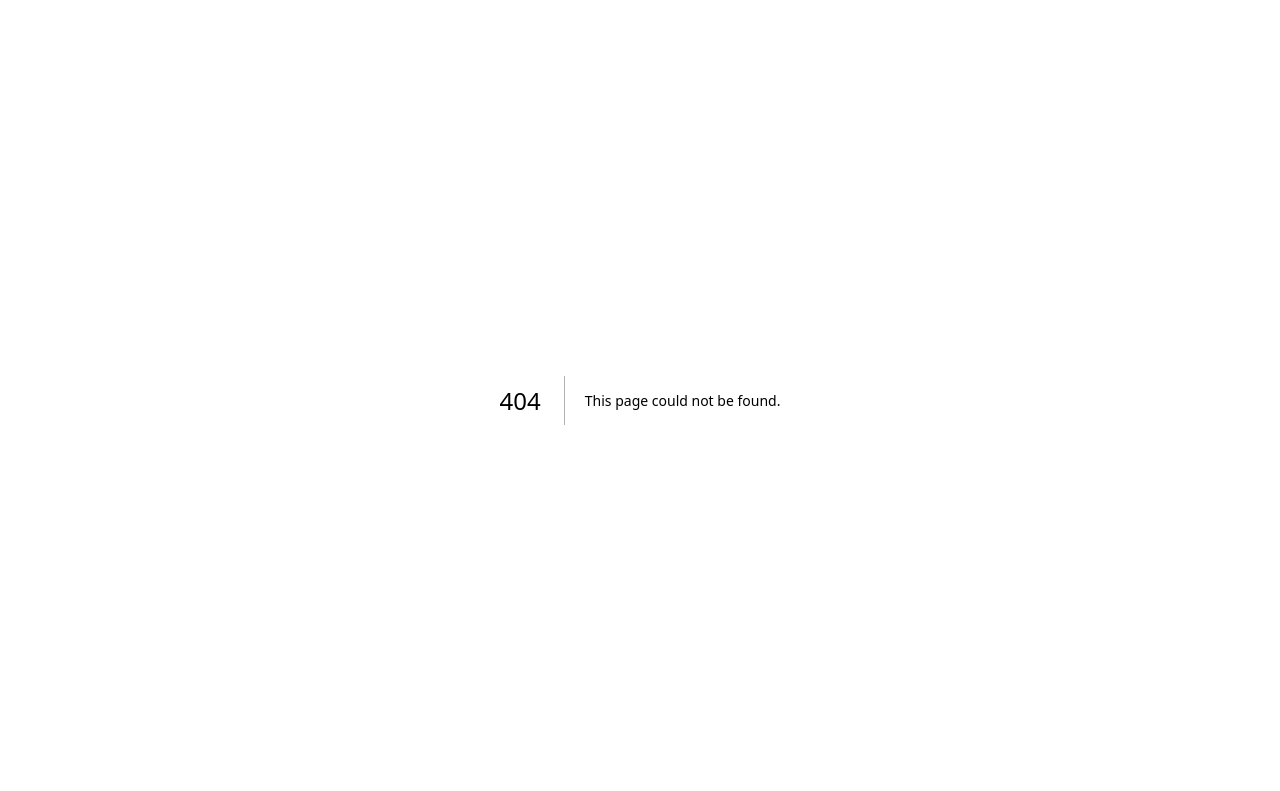
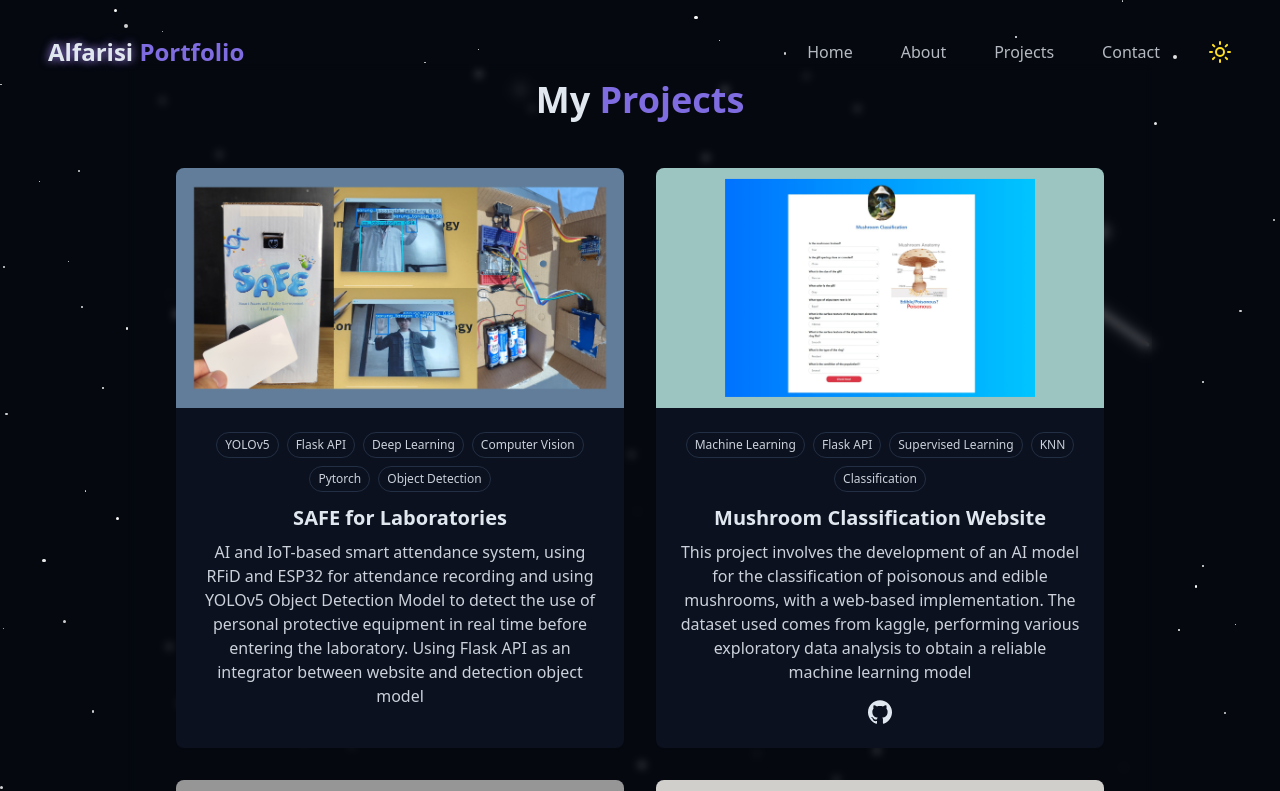
Before and after one commit to FaizAlfarisi/faiz-portfolio, a Next.js app: page /projects in a window 1280 px wide. Before the commit this address had no page. Shown: the top 791 px of the page. Built offline with nearby package versions, Linux system fonts and the light colour scheme.

Commit message:
projects-card-component, projects page

```diff
--- /dev/null
+++ b/src/app/about/page.tsx
@@ -0,0 +1,13 @@
+import React from 'react'
+
+const AboutPage = () => {
+  return (
+    <div className="h-screen overflow-y-scroll snap-y snap-mandatory">
+      <section className="snap-start h-screen bg-red-500">Hero</section>
+      <section className="snap-start h-screen bg-green-500">About</section>
+      <section className="snap-start h-screen bg-blue-500">Projects</section>
+    </div>
+  )
+}
+
+export default AboutPage
--- a/src/app/layout.tsx
+++ b/src/app/layout.tsx
@@ -1,6 +1,9 @@
 import type { Metadata } from "next";
 import { Geist, Geist_Mono } from "next/font/google";
 import "./globals.css";
+import StarBackground from "@/components/layout/StarBackground";
+import Navbar from "@/components/layout/Navbar";
+import Footer from "@/components/layout/Footer";
 
 const geistSans = Geist({
   variable: "--font-geist-sans",
@@ -43,7 +46,19 @@ export default function RootLayout({
       <body
         className={`${geistSans.variable} ${geistMono.variable} antialiased`}
       >
+      {/* Star Background */}
+      <StarBackground/>
+
+      {/* Navbar */}
+      <Navbar/>
+
+      {/* Main Content */}
+      <main>
         {children}
+      </main>
+
+      {/* Footer */}
+      <Footer/>
       </body>
     </html>
   );
--- a/src/app/page.tsx
+++ b/src/app/page.tsx
@@ -1,35 +1,17 @@
 import AboutSection from "../components/sections/AboutSection";
 import HeroSection from "../components/sections/HeroSection";
-import Navbar from "../components/layout/Navbar";
 import ProjectsSection from "../components/sections/ProjectsSection";
-import StarBackground from "../components/layout/StarBackground";
-import ThemeToggle from "../components/ui/ThemeToggle";
 import ContactSection from "@/components/sections/ContactSection";
-import Footer from "@/components/layout/Footer";
 
 export default function Home() {
   return (
     <div className="min-h-screen bg-background text-foreground overflow-x-hidden">
-      {/* Theme Toggle */}
-      <ThemeToggle/>
-
-      {/* Star Background */}
-      <StarBackground/>
-
-      {/* Navbar */}
-      <Navbar/>
-
-      {/* Main Content */}
-      <main>
+      <>
         <HeroSection/>
         <AboutSection/>
         <ProjectsSection/>
         <ContactSection/>
-      </main>
-
-      {/* Footer */}
-      <Footer/>
-
+      </>
     </div>
   );
 }
--- /dev/null
+++ b/src/app/projects/page.tsx
@@ -0,0 +1,29 @@
+import ProjectCard from '@/components/ui/ProjectCard'
+import { projects } from '@/contents/projects'
+import Link from 'next/link'
+import React from 'react'
+
+const ProjectsPage = () => {
+  return (
+    <section id='projects' className='py-16 px-4 relative flex flex-col'>
+      <div className='container mx-auto max-w-5xl backdrop-blur-xs text-center'>
+        <h2 className='text-3xl md:text-4xl font-bold max-w-5xl mb-12'>
+          My <span className='text-primary'>Projects</span>
+        </h2>
+        <div className='grid grid-cols-1 md:grid-cols-2 gap-8'>
+        {
+          projects
+          .map((project) => (
+            <ProjectCard data={project} key={project.id} imageHeight="h-60" descriptionClamp="line-clamp-none" tagsHeight='h-26 md:h-18'/>
+          ))
+        }
+        </div>
+      </div>
+      <div className='text-center m-6 p-4'>
+        <Link href="/" className='cosmic-button'>Home</Link>
+      </div>
+    </section>
+  )
+}
+
+export default ProjectsPage
--- a/src/components/layout/Navbar.tsx
+++ b/src/components/layout/Navbar.tsx
@@ -2,8 +2,9 @@
 
 import { cn } from "@/lib/utils";
 import { Menu, X } from "lucide-react";
-import Link from "next/link";
 import { useEffect, useState } from "react";
+import { useRouter, usePathname } from "next/navigation";
+import ThemeToggle from "../ui/ThemeToggle";
 
 const navItems = [
   { name: "Home", href: "#hero" },
@@ -16,6 +17,9 @@ export const Navbar = () => {
   const [isScrolled, setIsScrolled] = useState(false);
   const [isMenuOpen, setIsMenuOpen] = useState(false);
 
+  const router = useRouter();
+  const pathname = usePathname();
+
   useEffect(() => {
     const handleScroll = () => {
       setIsScrolled(window.scrollY > 10)
@@ -25,33 +29,46 @@ export const Navbar = () => {
     return () => window.removeEventListener("scroll", handleScroll)
   }, [])
 
+  const handleNavClick = (href: string) => {
+    if (pathname !== "/") {
+      router.push("/" + href);
+    } else {
+      const element = document.querySelector(href);
+      if (element) {
+        element.scrollIntoView();
+      }
+    }
+    setIsMenuOpen(false);
+  };
+
   return (
     <nav className={cn(
           "fixed w-full z-40 transition-all duration-300",
-          isScrolled ? "py-3 bg-background/80 backdrop-blur-md shadow-xs" : "py-5"
+          isScrolled ? "py-3 bg-background/80" : "py-5"
         )}
       >
       <div className="container flex items-center justify-between">
-        <Link
-          className="text-2xl font-bold text-primary flex items-center"
-          href="#hero"
+      <button
+        onClick={() => handleNavClick("#hero")}
+        className="text-2xl font-bold text-primary flex items-center hover:cursor-pointer"
       >
         <span className="relative z-10">
           <span className="text-glow text-foreground">Alfarisi</span> Portfolio
         </span>
-        </Link>
+      </button>
 
         {/* Desktop nav */}
         <div className="hidden md:flex space-x-12">
           {navItems.map((item,key) => (
-            <Link
+            <button
               key={key}
-              href={item.href}
-              className="text-foreground/80 hover:text-primary transition-colors duration-300"
+              onClick={() => handleNavClick(item.href)}
+              className="text-foreground/80 hover:text-primary transition-colors duration-300 hover:cursor-pointer"
             >
               {item.name}
-            </Link>
+            </button>
           ))}
+          <ThemeToggle/>
         </div>
 
         {/* Mobile nav */}
@@ -64,21 +81,17 @@ export const Navbar = () => {
             "fixed inset-0 bg-background/95 backdrop-blur-md z-40 flex flex-col items-center justify-center transition-all duration-300 md:hidden",
             isMenuOpen ? "opacity-100 pointer-events-auto" : "hidden pointer-none"
           )}>
-          <div className="flex flex-col space-y-8 text-xl">
-            {isMenuOpen ?
-              navItems.map((item,key) => (
-                <Link
+          <div className="flex flex-col space-y-8 text-xl items-center">
+            {navItems.map((item,key) => (
+                <button
                   key={key}
-                  href={item.href}
-                  className="text-foreground/80 hover:text-primary transition-colors duration-300"
-                  onClick={() => setIsMenuOpen(false)}
+                  onClick={() => handleNavClick(item.href)}
+                  className="text-foreground/90 hover:text-primary transition-colors duration-300"
                 >
                   {item.name}
-                </Link>
-              )) :
-              ""
-            }
-
+                </button>
+              ))}
+            <ThemeToggle />
           </div>
         </div>
       </div>
--- a/src/components/sections/AboutSection.tsx
+++ b/src/components/sections/AboutSection.tsx
@@ -13,7 +13,7 @@ export const AboutSection = () => {
 
         <div className="grid grid-cols-1 md:grid-cols-2 gap-8 items-center">
           <div className="flex items-center flex-col space-y-6 text-center">
-            <Image src="/speaker.png" alt="Speaker Build With AI 2025" width={500} height={500} className="w-100 h-100 grayscale hover:grayscale-0"/>
+            <Image src="/speaker.png" alt="Speaker Build With AI 2025" width={500} height={500} className="w-full max-w-xs aspect-square object-contain md:grayscale hover:grayscale-0"/>
           </div>
 
           <div className="grid grid-cols-1 gap-4 items-center">
@@ -60,7 +60,7 @@ export const AboutSection = () => {
               </div>
             </div>
             <div className="flex justify-center">
-              <Link href="#about" className="cosmic-button">Learn More</Link>
+              <Link href="/about" className="cosmic-button">Learn More</Link>
             </div>
           </div>
         </div>
--- a/src/components/sections/ProjectsSection.tsx
+++ b/src/components/sections/ProjectsSection.tsx
@@ -1,12 +1,9 @@
 import { projects } from '@/contents/projects'
-import { ExternalLinkIcon } from 'lucide-react'
-import Image from 'next/image'
 import Link from 'next/link'
 import React from 'react'
-import { SiGithub } from 'react-icons/si'
+import ProjectCard from '../ui/ProjectCard'
 
 const ProjectsSection = () => {
-
 
   return (
     <section id='projects' className='py-16 px-4 relative'>
@@ -19,41 +16,12 @@ const ProjectsSection = () => {
           projects
           .filter(project => [0, 1, 5].includes(project.id))
           .map((project) => (
-            <div key={project.id} className='group bg-card rounded-lg overflow-hidden shadow-xs card-hover'>
-              <div className='overflow-hidden h-42'>
-                <Image src={project.image} alt={project.title} height={500} width={500} className='w-full h-full object-cover transition-transform duration-500 group--hover:scale 110:'/>
-              </div>
-              <div className='p-6'>
-                <div className='flex flex-wrap gap-2 mb-4 justify-center'>
-                  {project.tags.map((tag, key) => (
-                    <span key={key} className='px-2 py-1 text-xs font-medium border rounded-full bg-secondary text-foreground/90'>{tag}</span>
-                  ))}
-                </div>
-                <h3 className='text-xl font-bold mb-2'>{project.title}</h3>
-                <p className='line-clamp-5 text-foreground/90 text-md mb-4'>{project.description}</p>
-                <div className='flex flex-col items-center'>
-                  <div>
-                    {project.githubLink && (
-                      <Link href={project.githubLink} target='_blank'>
-                        <SiGithub className='h-6 w-6 hover:text-primary transition-colors duration-300'/>
-                      </Link>
-                    )}
-                  </div>
-                  <div>
-                    {project.demoLink && (
-                      <Link href={project.demoLink} target='_blank'>
-                        <ExternalLinkIcon className='h-6 w-6 hover:text-primary transition-colors duration-300'/>
-                      </Link>
-                    )}
-                  </div>
-                </div>
-              </div>
-            </div>
+            <ProjectCard key={project.id} data={project} tagsHeight='h-24'/>
           ))
         }
         </div>
         <div className="m-6 flex justify-center">
-          <Link href="#projects" className="cosmic-button">Explore Projects</Link>
+          <Link href="/projects" className="cosmic-button">Explore Projects</Link>
         </div>
       </div>
     </section>
--- /dev/null
+++ b/src/components/ui/ProjectCard.tsx
@@ -0,0 +1,46 @@
+import { cn } from '@/lib/utils'
+import { ProjectCardProps } from '@/types'
+import { ExternalLinkIcon } from 'lucide-react'
+import Image from 'next/image'
+import Link from 'next/link'
+import React from 'react'
+import { SiGithub } from 'react-icons/si'
+
+const ProjectCard = ({ data, imageHeight = "h-40", descriptionClamp = "line-clamp-5", tagsHeight} : ProjectCardProps) => {
+  return (
+    <div key={data.id} className='group bg-card rounded-lg overflow-hidden shadow-xs card-hover'>
+      <div className={cn('overflow-hidden', imageHeight)}>
+        <Image src={data.image} alt={data.title} height={500} width={500} className='w-full h-full object-cover transition-transform duration-500 group--hover:scale 110:'/>
+      </div>
+      <div className='p-6'>
+        <div className={tagsHeight}>
+          <div className='flex flex-wrap gap-2 mb-4 justify-center'>
+            {data.tags.map((tag, key) => (
+              <span key={key} className='px-2 py-1 text-xs font-medium border rounded-full bg-secondary text-foreground/90'>{tag}</span>
+            ))}
+          </div>
+        </div>
+        <h3 className='text-xl font-bold mb-2'>{data.title}</h3>
+        <p className={cn('line-clamp-3 text-foreground/90 text-md mb-4', 'md:', descriptionClamp)}>{data.description}</p>
+        <div className='flex flex-col items-center'>
+          <div>
+            {data.githubLink && (
+              <Link href={data.githubLink} target='_blank'>
+                <SiGithub className='h-6 w-6 hover:text-primary transition-colors duration-300'/>
+              </Link>
+            )}
+          </div>
+          <div>
+            {data.demoLink && (
+              <Link href={data.demoLink} target='_blank'>
+                <ExternalLinkIcon className='h-6 w-6 hover:text-primary transition-colors duration-300'/>
+              </Link>
+            )}
+          </div>
+        </div>
+      </div>
+    </div>
+  )
+}
+
+export default ProjectCard
--- a/src/components/ui/ThemeToggle.tsx
+++ b/src/components/ui/ThemeToggle.tsx
@@ -34,7 +34,7 @@ const ThemeToggle = () => {
 
   return (
     <button onClick={toggleTheme} className={cn(
-      "fixed max-sm:hidden top-5 right-5 z-50 p-5 rounded-full transition-color duration-300",
+      "right-5 z-50 rounded-full transition-color duration-300",
       "focus:outline-none",
       "hover:cursor-pointer"
       )}>
--- a/src/contents/projects.ts
+++ b/src/contents/projects.ts
@@ -12,7 +12,7 @@ export const projects: Projects[] = [
   },
   {
     id: 1,
-    title: 'Mushroom Classification',
+    title: 'Mushroom Classification Website',
     description: 'This project involves the development of an AI model for the classification of poisonous and edible mushrooms, with a web-based implementation. The dataset used comes from kaggle, performing various exploratory data analysis to obtain a reliable machine learning model',
     tags: ['Machine Learning', 'Flask API', 'Supervised Learning', 'KNN', 'Classification'],
     githubLink: 'https://github.com/FaizAlfarisi/MushroomClassification',
@@ -32,7 +32,7 @@ export const projects: Projects[] = [
     id: 3,
     title: 'Bank Transaction EDA for Fraud Detection',
     description: 'Exploratory data analysis of bank transaction datasets such as descriptive statistics and data visualization to get a detailed look of transactional behavior and financial activity patterns. Moreover, clustering with machine learning models was also performed to show the fraud transactions.',
-    tags: ['Python', 'Pandas', 'Numpy', 'Matplotlib', 'Data Analyst', 'Exploratory Data Analyst', 'Clustering', 'K-Means'],
+    tags: ['Python', 'Pandas', 'Numpy', 'Matplotlib', 'Data Analyst', 'Clustering', 'K-Means'],
     githubLink: '',
     demoLink: '',
     image: '/projects/clustering.png',
@@ -49,7 +49,7 @@ export const projects: Projects[] = [
   {
     id: 5,
     title: 'SieR-Te',
-    description: 'This project focuses on the development of a web-based School Information System called SieR-Te, built using Go (Fiber) as the backend framework and PostgreSQL as the database. It aims to streamline school administration by providing modules for academic information, student management, announcements, and attendance tracking. The system emphasizes scalability, performance, and clean RESTful API integration, supporting a modern and efficient school management experience.',
+    description: 'SieR-Te is a web-based School Information System built with Go (Fiber) and PostgreSQL to streamline school administration. It supports modules for student data, academic records, announcements, and attendance. With a focus on clean RESTful APIs and scalable performance, the system aims to enhance operational efficiency and user experience in educational environments.',
     tags: ['GO', 'Go Fiber', 'GORM', 'REST API', 'PostgreSQL', 'Next.js', 'TailwindCSS'],
     githubLink: '',
     demoLink: '',
```
Also changed, not shown: src/types/index.ts (+7 -0 lines). Lines whose indentation alone changed are shown as unchanged.
